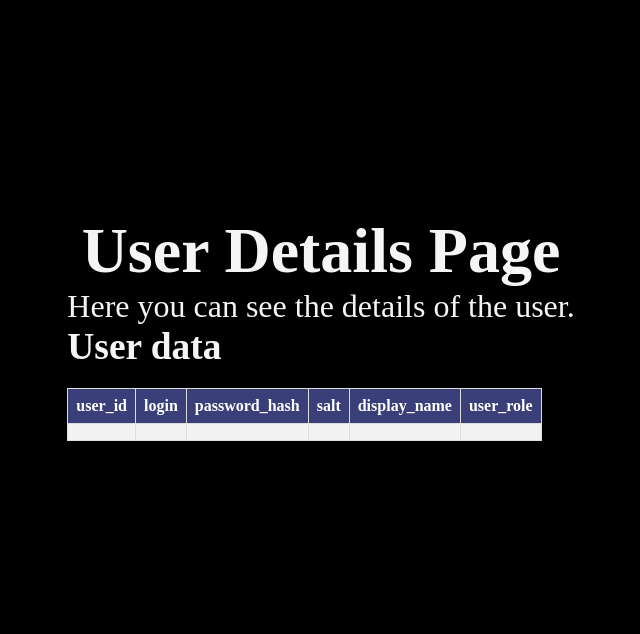
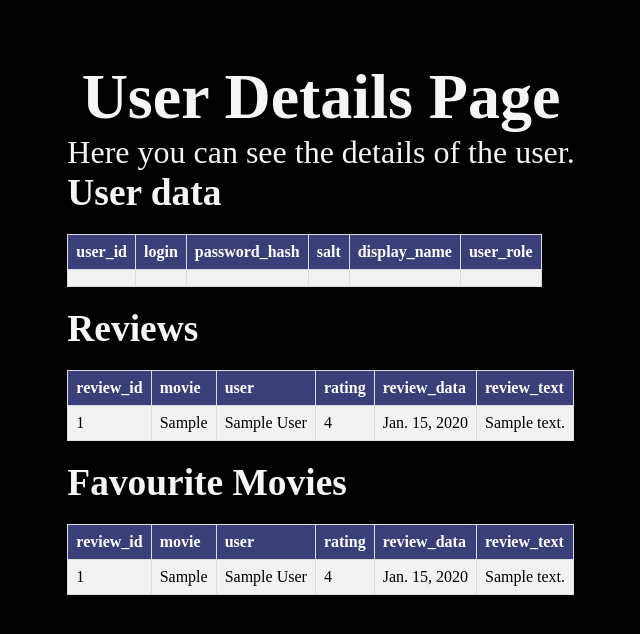
Before and after one commit to kamilszczepanik/RecommendationSystemFork2, a Django app: template user_app/templates/user_details.html in a window 1280 px wide. Shown: the part 126-760 px from the top of the page, without its empty margins (319-959 px from the left). Run offline with Django 5.2, Linux system fonts and the light colour scheme; the template is opened without the code that fills it: values that come from a table or form of the project are taken from there, others are empty; tables that the repository leaves empty hold one stand-in row (values such as "Sample post"); lists and menus that the app fills with data are empty.

Commit message:
Add user reviews for user details page

```diff
--- a/static/css/style.css
+++ b/static/css/style.css
@@ -67,6 +67,10 @@ th {
 
 tr:nth-child(even) {
     background-color: #f2f2f2;
+
+}
+tr:nth-child(odd) {
+    background-color: #cccccc;
 }
 
 table td {
--- a/user_app/models.py
+++ b/user_app/models.py
@@ -30,11 +30,11 @@ class Users(models.Model):
     def get_users_head(cls):
         return cls.objects.all()[:5]
 
-    def get_users_reviews(self):
-        return self.reviews.all()
+    def get_user_favorite_movies(self):
+        return self.favouritemovies_set.all()
 
-    def get_users_reviews_head(self):
-        return self.reviews.all()[:5]
+    def get_user_reviews(self):
+        return self.reviews_set.all()
 
     def get_user_comments(self):
         return self.comments.all()
--- a/user_app/templates/user_details.html
+++ b/user_app/templates/user_details.html
@@ -28,25 +28,48 @@
             <td>{{ user.user_role }}</td>
         </tr>
     </table>
-<!--<h3>Reviews</h3>-->
-<!--    {% for review in reviews %}-->
-<!--        <table>-->
-<!--            <tr>-->
-<!--                <th>review_id</th>-->
-<!--                <th>movie</th>-->
-<!--                <th>user</th>-->
-<!--                <th>rating</th>-->
-<!--                <th>review_data</th>-->
-<!--                <th>review_text</th>-->
-<!--            </tr>-->
-<!--            <tr>-->
-<!--                <td>{{ review.review_id }}</td>-->
-<!--                <td>{{ review.movie }}</td>-->
-<!--                <td>{{ review.user }}</td>-->
-<!--                <td>{{ review.rating }}</td>-->
-<!--                <td>{{ review.review_date }}</td>-->
-<!--                <td>{{ review.review_text }}</td>-->
-<!--            </tr>-->
-<!--        </table>-->
-<!--    {% endfor %}-->
+<h3>Reviews</h3>
+    {% for review in user_reviews %}
+        <table>
+            <tr>
+                <th>review_id</th>
+                <th>movie</th>
+                <th>user</th>
+                <th>rating</th>
+                <th>review_data</th>
+                <th>review_text</th>
+            </tr>
+            <tr>
+                <td>{{ review.review_id }}</td>
+                <td>{{ review.movie }}</td>
+                <td>{{ review.user }}</td>
+                <td>{{ review.rating }}</td>
+                <td>{{ review.review_date }}</td>
+                <td>{{ review.review_text }}</td>
+            </tr>
+        </table>
+    {% endfor %}
+
+<h3>Favourite Movies</h3>
+    {% for review in user_reviews %}
+        <table>
+            <tr>
+                <th>review_id</th>
+                <th>movie</th>
+                <th>user</th>
+                <th>rating</th>
+                <th>review_data</th>
+                <th>review_text</th>
+            </tr>
+            <tr>
+                <td>{{ review.review_id }}</td>
+                <td>{{ review.movie }}</td>
+                <td>{{ review.user }}</td>
+                <td>{{ review.rating }}</td>
+                <td>{{ review.review_date }}</td>
+                <td>{{ review.review_text }}</td>
+            </tr>
+        </table>
+    {% endfor %}
+
 {% endblock %}
```
Also changed, not shown: user_app/templates/users.html (+5 -4 lines), user_app/views.py (+5 -2 lines).
